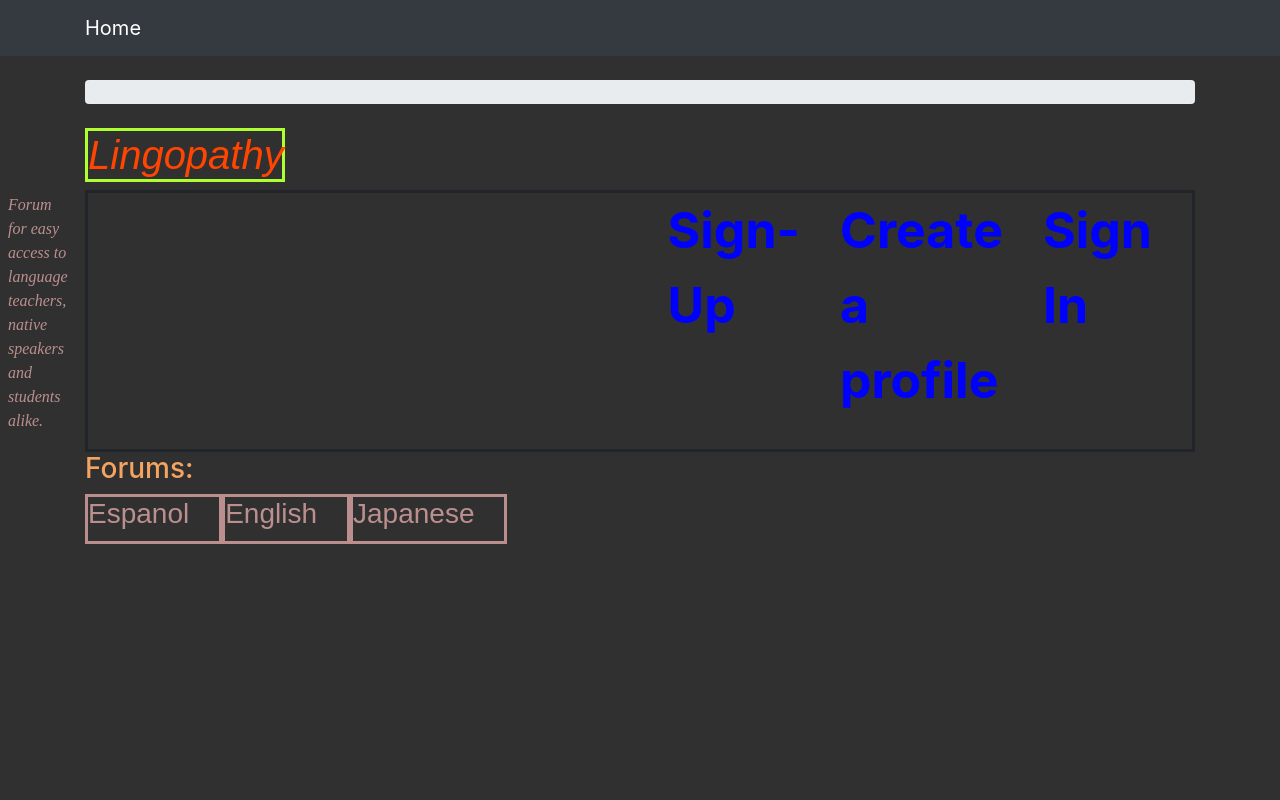
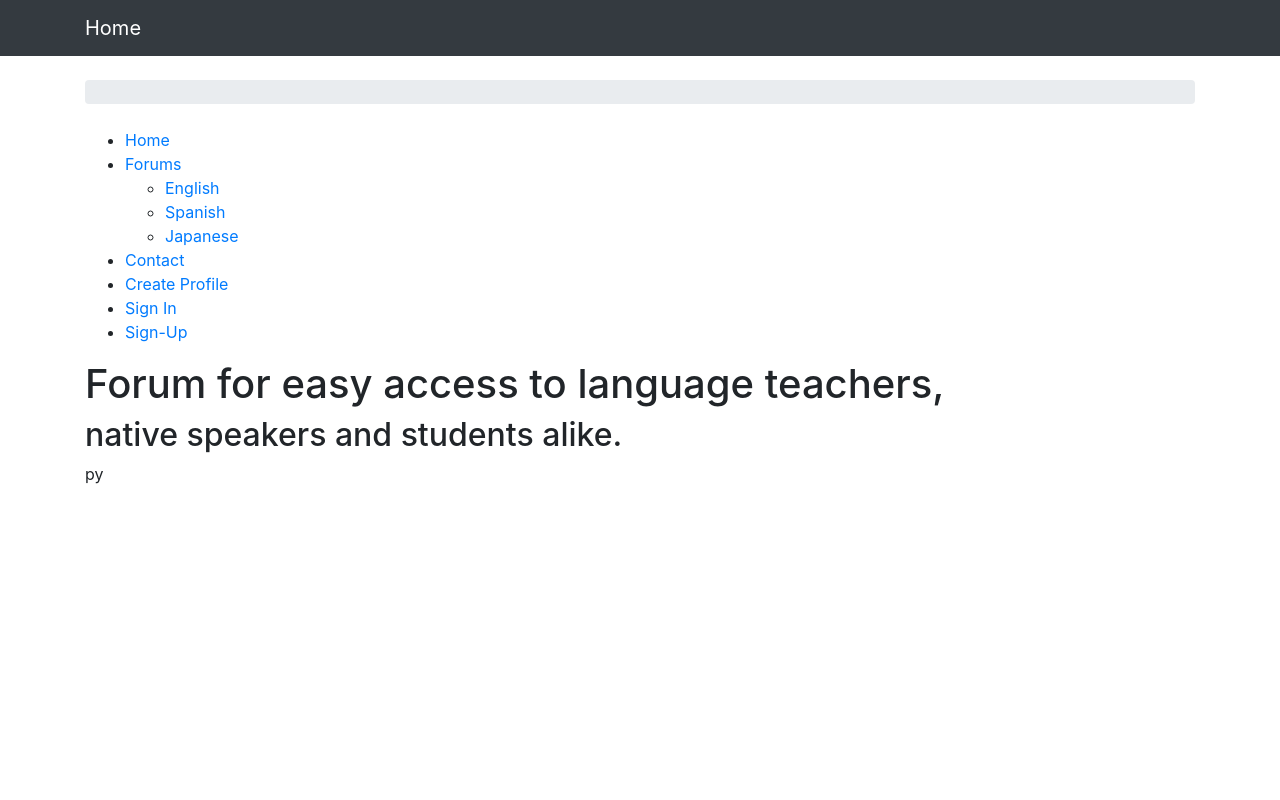
Before and after one commit to uprm-inso-4101-2020-2021-s2/semester-project-team-7, a Django app: page / in a window 1280 px wide. Run offline with Django 3.2, Linux system fonts and the light colour scheme; some libraries are stand-ins or nearby versions; some web fonts are replaced.

Commit message:
Home page updated!

```diff
--- a/project1/templates/pages/home.html
+++ b/project1/templates/pages/home.html
@@ -3,32 +3,34 @@
 
 
 {% block content %}
-<head xmlns="http://www.w3.org/1999/html"><link rel="stylesheet" href="{% static 'CSS/style.css' %}"></head>
-<body style="background-color: rgb(48, 48, 48)">
-    <h1>
-    Lingopathy
-    </h1>
-<div class = "profile">
+<head xmlns="http://www.w3.org/1999/html"><link rel="stylesheet" href="{% static 'CSS/hstyle.css' %}"></head>
+<body>
+    <div class="menu-bar">
+<ul>
+    <li class="active"><a href="#">Home</a></li>
+    <li><a href="#">Forums</a>
+        <div class="sub-menu1">
 
-    <a href="{% url 'sign' %}">
-        <strong class = "user">Sign In</strong>
-    </a>
-    <a href="create">
-        <strong class = "user">Create a profile</strong>
-    </a>
-        <a href="signup">
-        <strong class = "user">Sign-Up</strong>
-    </a>
-    <p>Forum for easy access to language teachers, native speakers
-    and students alike.
-    </p>
-</div>
-<h3 class = "title">Forums:</h3>
-<div class="Forums">
-<a href="spanish"><h3 class="forum">Espanol</h3></a>
-<a href="english"><h3 class="forum" >English</h3></a>
-<a href="japanese"><h3 class="forum">Japanese</h3></a>
-</div>
+            <ul>
+                <li><a href="english">English</a> </li>
+                <li><a href="spanish/">Spanish</a> </li>
+                <li><a href="japanese/">Japanese</a> </li>
+            </ul>
+        </div>
+
+    </li>
+    <li><a href="#">Contact</a></li>
+    <li><a href="create">Create Profile</a></li>
+    <li><a href="{% url 'sign' %}">Sign In</a></li>
+    <li><a href="{% url 'signup' %}">Sign-Up</a></li>
+
+</ul>
+        	<div class="center">
+			<h1>Forum for easy access to language teachers,</h1>
+			<h2>native speakers and students alike.</h2>
+
+		</div>
+</div>py
 
 
 </body>
```
